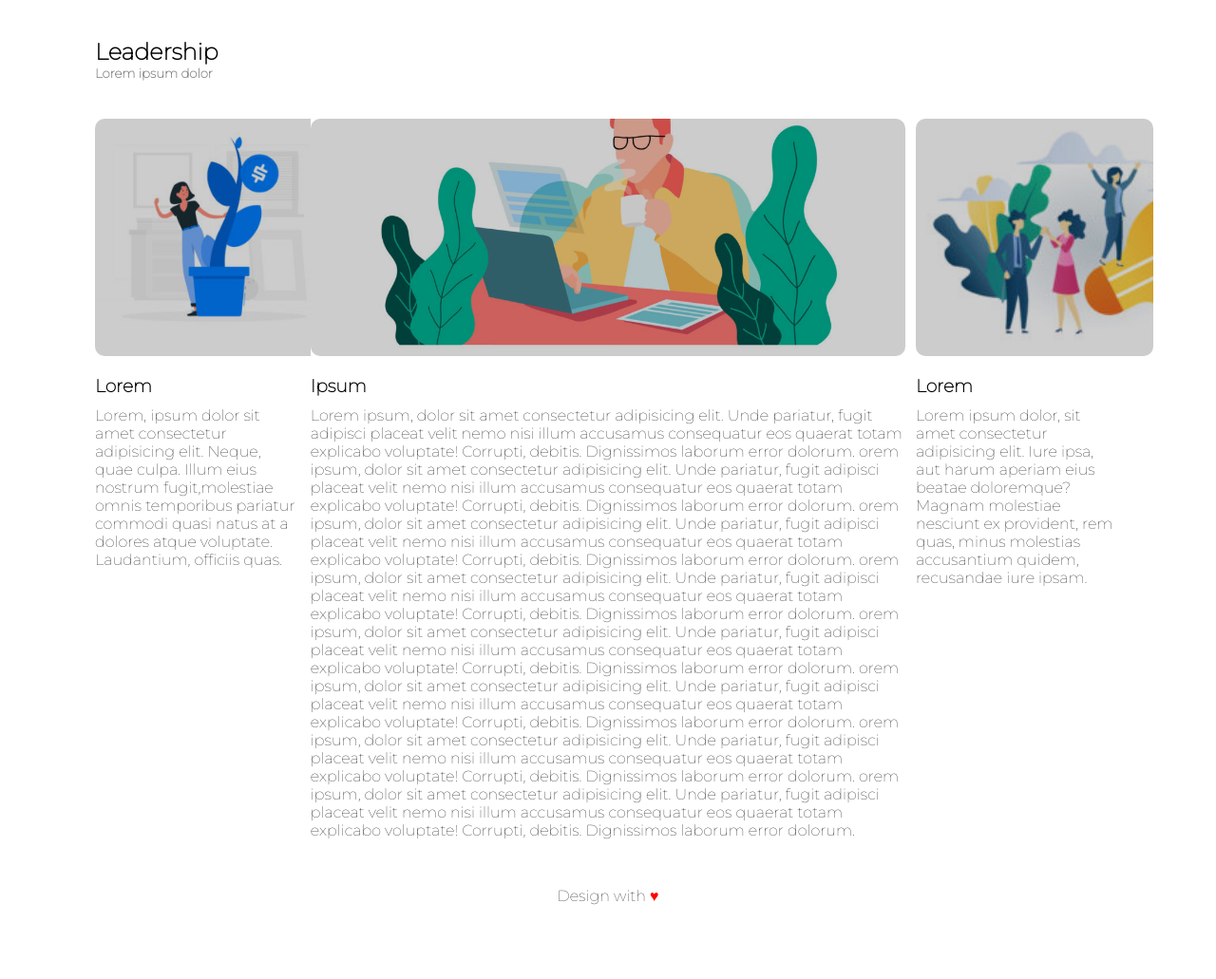
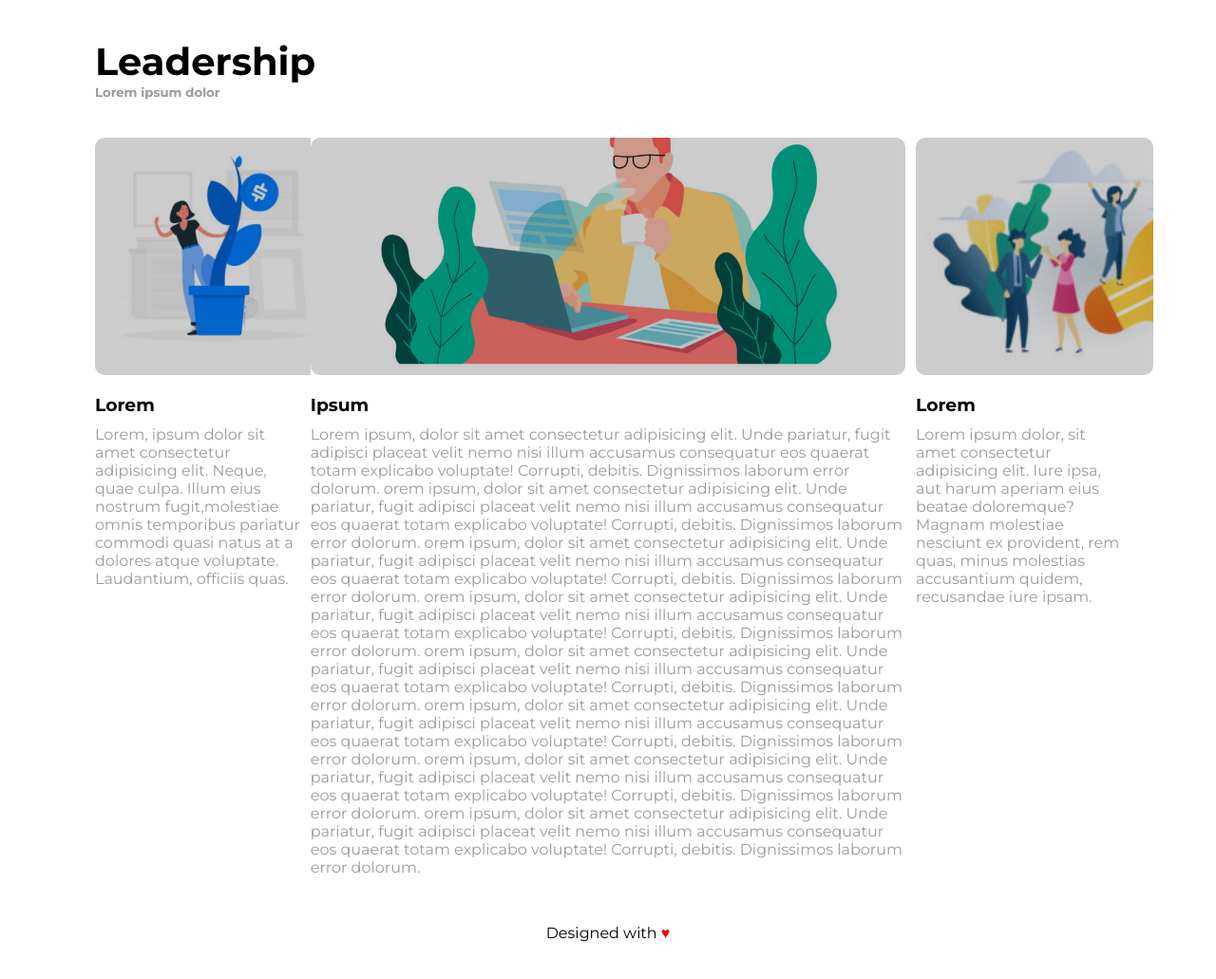
Before and after one commit to RobertoVillani98/htmlcss-wp, a plain HTML site: page index.html in a window 1280 px wide. Shown: the part 593-1624 px from the top of the page at 95% size. Drawn offline with Linux system fonts and the light colour scheme.

Commit message:
fix: font and colors

```diff
--- a/css/style.css
+++ b/css/style.css
@@ -85,8 +85,12 @@ h2 {
 	padding: 20px 0;
 }
 
+h1 {
+	font-size: 40px;
+}
+
 h5 {
-	color: grey;
+	color: rgb(155, 155, 155);
 }
 
 .left {
@@ -134,6 +138,7 @@ h3 {
 
 p {
 	margin-top: 10px;
+	color: rgb(155, 155, 155);
 }
 
 .widget {
@@ -152,6 +157,7 @@ footer {
 
 #cuore {
 	color: red;
+	font-weight: bold;
 }
 
 /* ****** debug ******  */
--- a/index.html
+++ b/index.html
@@ -9,7 +9,8 @@
     <link rel="stylesheet" href="css/style.css">
     <link rel="preconnect" href="https://fonts.googleapis.com">
     <link rel="preconnect" href="https://fonts.gstatic.com" crossorigin>
-    <link href="https://fonts.googleapis.com/css2?family=Montserrat:ital,wght@0,100;1,900&display=swap"
+    <link
+        href="https://fonts.googleapis.com/css2?family=Montserrat:ital,wght@0,100;0,200;0,300;0,400;0,500;0,600;0,700;0,800;0,900;1,100;1,200;1,300;1,400;1,500;1,600;1,700;1,800;1,900&display=swap"
         rel="stylesheet">
 </head>
 
@@ -124,7 +125,7 @@
     <!-- start footer -->
     <footer>
         <div class="contatti">
-            Design with <span id="cuore">&hearts;</span>
+            Designed with <span id="cuore">&hearts;</span>
         </div>
     </footer>
     <!-- end footer -->
```
